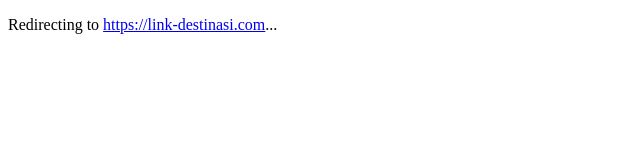
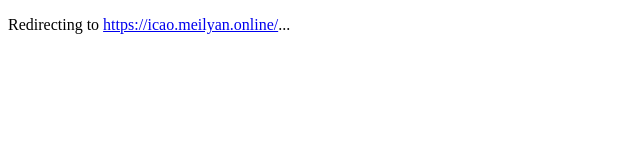
Before and after one commit to meilyan/ssrp, a plain HTML site: page index.html in a window 1280 px wide. Shown: the full height of the page, 0-640 px from the left. Drawn offline with Linux system fonts and the light colour scheme.

Commit message:
Update index.html

```diff
--- a/index.html
+++ b/index.html
@@ -7,6 +7,6 @@
     <title>Redirecting...</title>
 </head>
 <body>
-    <p>Redirecting to <a href="https://icao.meilyan.online/">https://link-destinasi.com</a>...</p>
+    <p>Redirecting to <a href="https://icao.meilyan.online/">https://icao.meilyan.online/</a>...</p>
 </body>
 </html>
```
